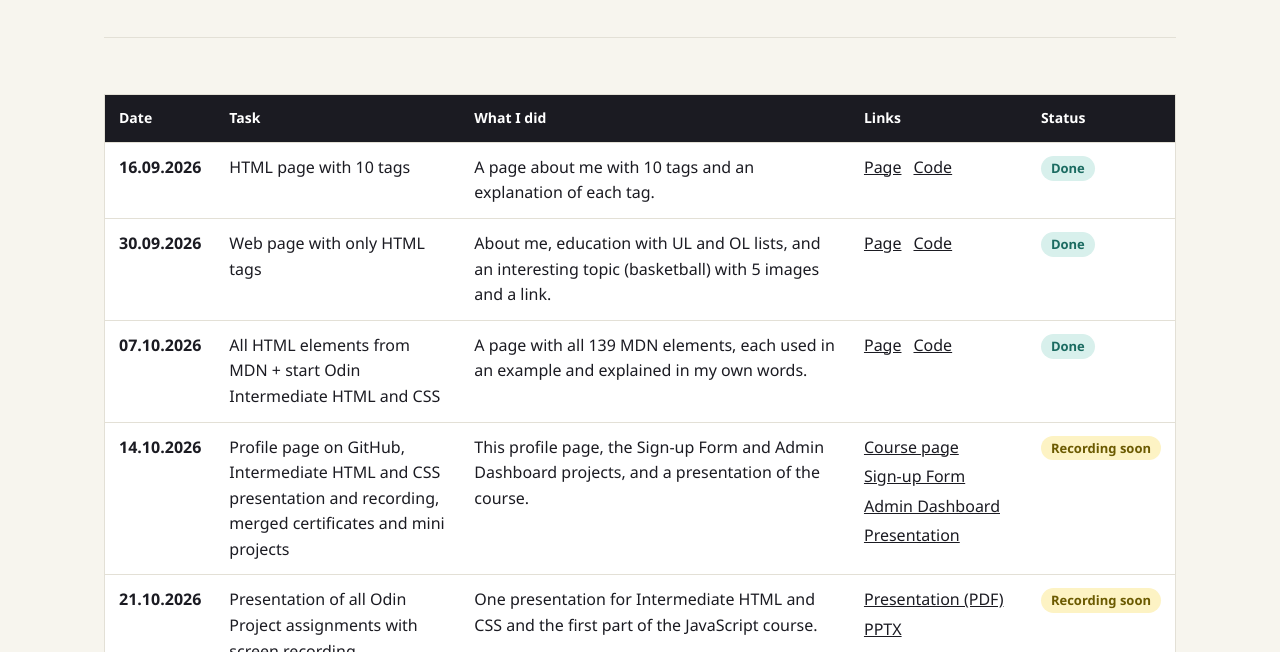
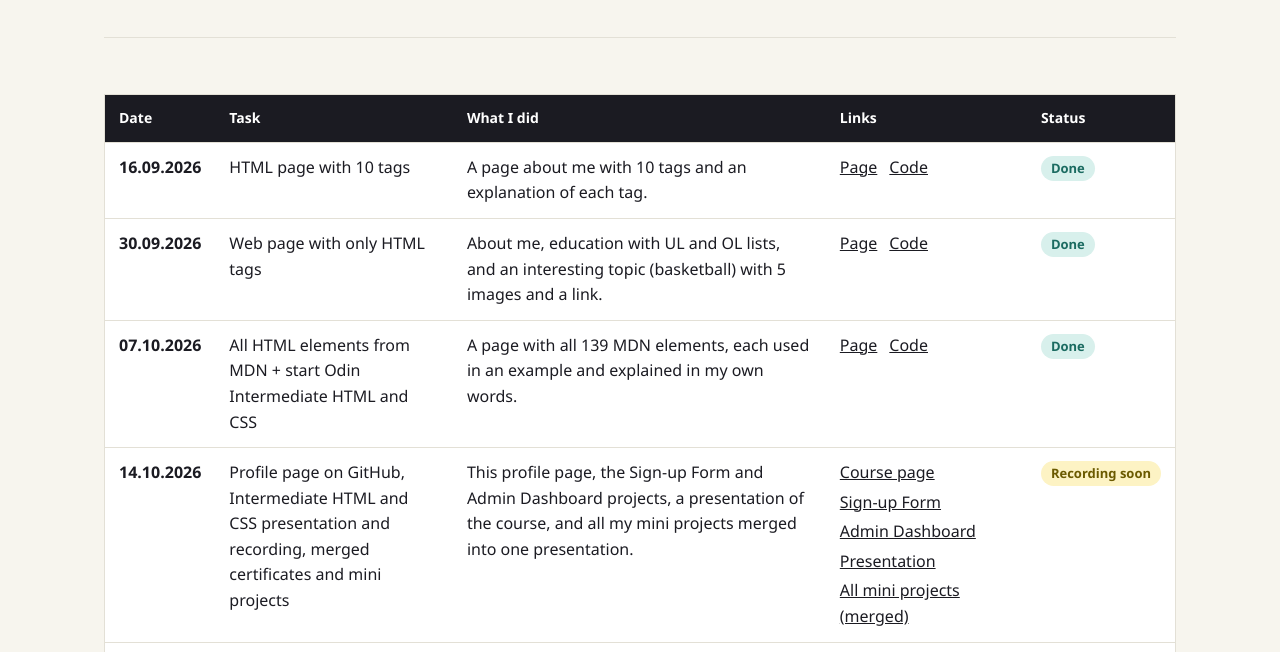
Before and after one commit to Ayxan1110/Ayxan1110.github.io, a plain HTML site: page class-activities.html in a window 1280 px wide. Shown: the part 289-941 px from the top of the page. Drawn offline with Linux system fonts and the light colour scheme.

Commit message:
Add merged mini projects presentation

```diff
--- a/class-activities.html
+++ b/class-activities.html
@@ -73,12 +73,13 @@
             <tr>
               <td>14.10.2026</td>
               <td>Profile page on GitHub, Intermediate HTML and CSS presentation and recording, merged certificates and mini projects</td>
-              <td>This profile page, the Sign-up Form and Admin Dashboard projects, and a presentation of the course.</td>
+              <td>This profile page, the Sign-up Form and Admin Dashboard projects, a presentation of the course, and all my mini projects merged into one presentation.</td>
               <td><div class="links">
                 <a href="odin.html#intermediate">Course page</a>
                 <a href="https://ayxan1110.github.io/odin-sign-up-form/">Sign-up Form</a>
                 <a href="https://ayxan1110.github.io/odin-admin-dashboard/">Admin Dashboard</a>
                 <a href="presentations/intermediate-html-css.pdf">Presentation</a>
+                <a href="presentations/all-mini-projects.pdf">All mini projects (merged)</a>
               </div></td>
               <td><span class="badge badge-soon">Recording soon</span></td>
             </tr>
```
Also changed, not shown: 2 other files.
